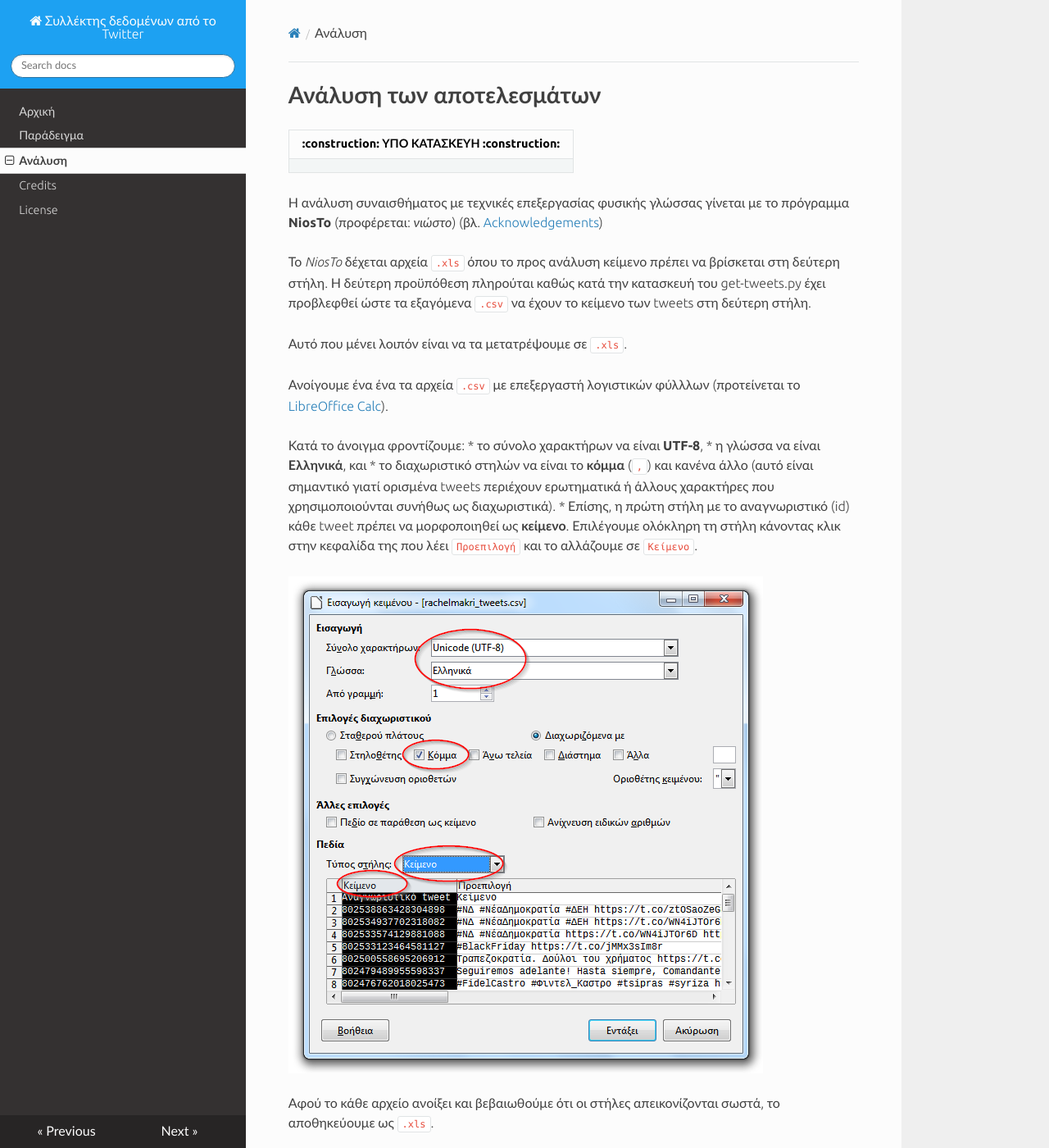
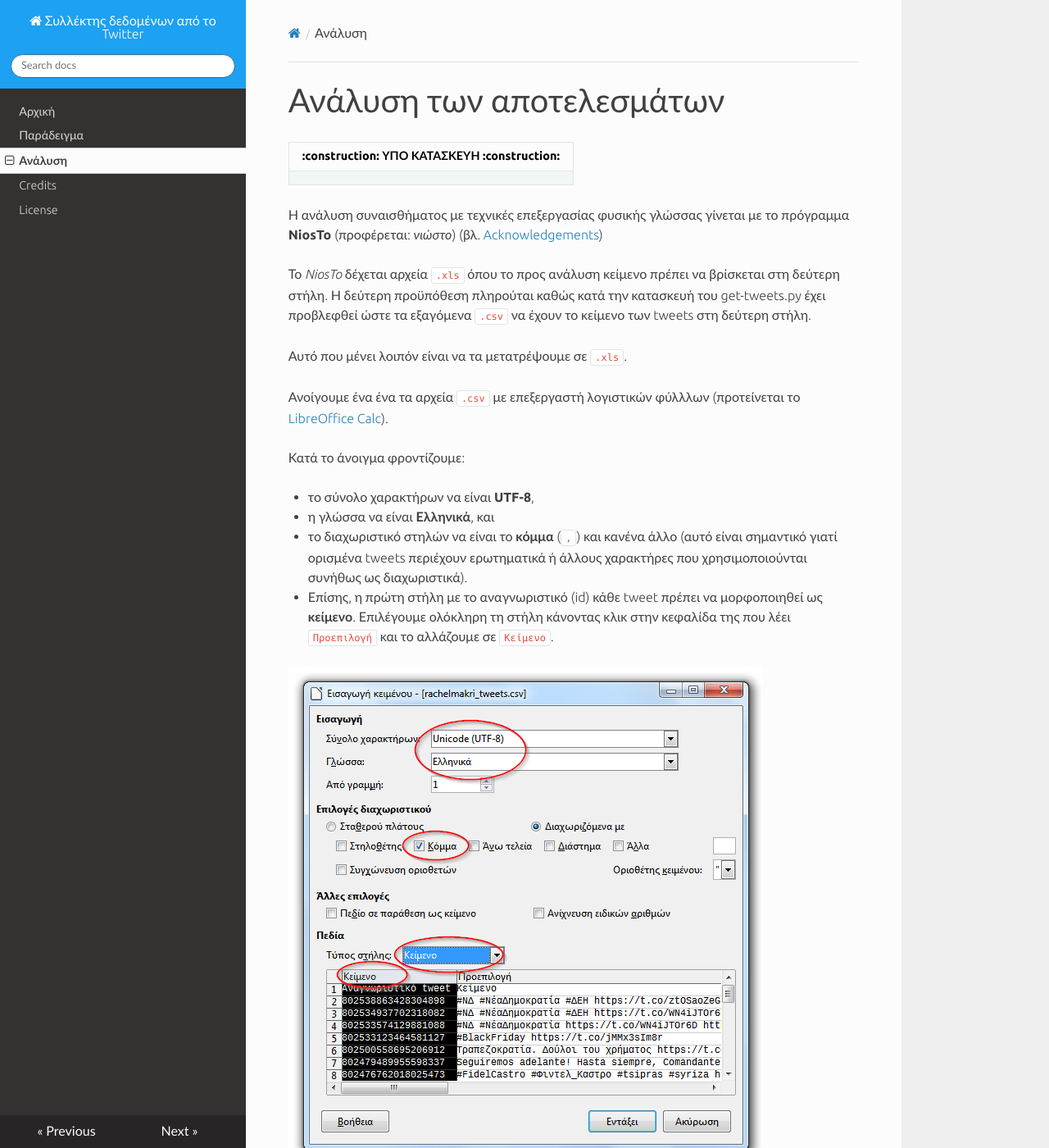
Before and after one commit to Protonotarios/get-tweets, an MkDocs documentation site: the page built from docs/Παράδειγμα/README2.md, in a window 1280 px wide and 1400 px high. Shown: the whole window at 82% size. Built offline with MkDocs 1.6.1, drawn with Linux system fonts in a browser that asks for light colours; nearby versions of some CDN libraries; old or Windows-style settings are respelled for this version of MkDocs.

Commit message:
επιμέλεια

```diff
--- a/docs/extra.css
+++ b/docs/extra.css
@@ -10,13 +10,16 @@ body {
 pre, code, .rst-content tt, kbd, samp {
     font-family: "Ubuntu Mono",Consolas,"Andale Mono WT","Andale Mono","Lucida Console","Lucida Sans Typewriter","DejaVu Sans Mono","Bitstream Vera Sans Mono","Liberation Mono","Nimbus Mono L",Monaco,"Courier New",Courier,monospace;
     font-size: 1em;
+}
 
+code {
     padding: 0;
     padding-top: 0.2em;
     padding-bottom: 0.2em;
     margin: 0;
     background-color: rgba(0,0,0,0.04);
     border-radius: 3px;
+    border: initial;
 }
 
 .wy-side-nav-search {
@@ -28,5 +31,6 @@ pre, code, .rst-content tt, kbd, samp {
 }
 
 h1 {
-  /*color: green;*/
+    font-size: 250%;
+    font-weight: 300;
 }
--- a/docs/Παράδειγμα/README2.md
+++ b/docs/Παράδειγμα/README2.md
@@ -17,6 +17,7 @@
 (προτείνεται το [LibreOffice Calc](https://el.libreoffice.org/)).
 
 Κατά το άνοιγμα φροντίζουμε:
+
 * το σύνολο χαρακτήρων να είναι **UTF-8**,
 * η γλώσσα να είναι **Ελληνικά**, και
 * το διαχωριστικό στηλών να είναι το **κόμμα** (`,`) και κανένα άλλο
```
